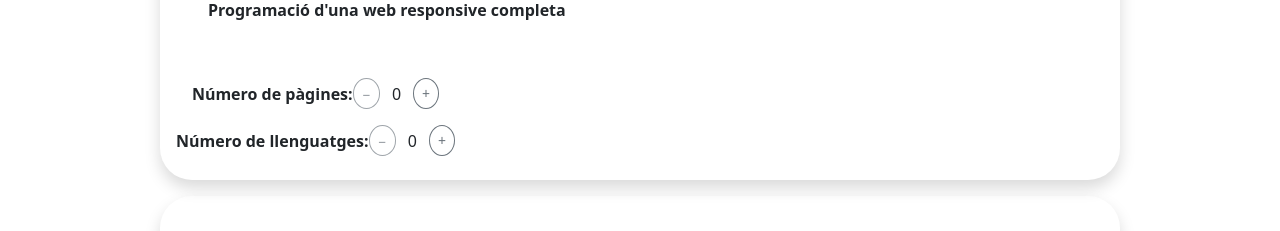
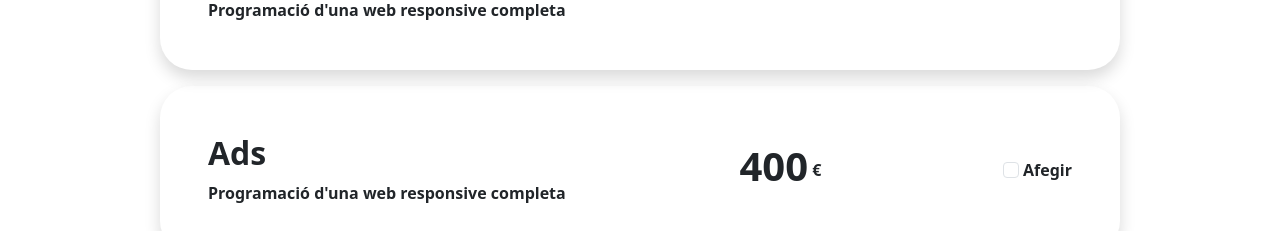
Before and after one commit to Alex-Gesti-FrontEnd/6.-Pressupostos-Angular, an Angular app: page /home in a window 1280 px wide. Shown: the part 416-647 px from the top of the page. Built offline with nearby package versions, Linux system fonts and the light colour scheme.

Commit message:
Hide & Work Panles

```diff
--- a/src/app/home/home.component.html
+++ b/src/app/home/home.component.html
@@ -28,14 +28,12 @@
           class="form-check-input mx-1"
           type="checkbox"
           id="option1"
-          (change)="toggleBorder($event, card1)"
+          (change)="toggleBorder($event, card1, 0)"
         />
         <label class="form-check-label fw-bold" for="option1">Afegir</label>
       </div>
     </div>
-    <div class="d-flex col-6 mx-3">
-      <app-panel></app-panel>
-    </div>
+    <app-panel *ngIf="showPanels[0]"></app-panel>
   </div>
   <div
     #card2
@@ -55,11 +53,12 @@
           class="form-check-input mx-1"
           type="checkbox"
           id="option2"
-          (change)="toggleBorder($event, card2)"
+          (change)="toggleBorder($event, card2, 1)"
         />
         <label class="form-check-label fw-bold" for="option2">Afegir</label>
       </div>
     </div>
+    <app-panel *ngIf="showPanels[1]"></app-panel>
   </div>
   <div
     #card3
@@ -79,11 +78,12 @@
           class="form-check-input mx-1"
           type="checkbox"
           id="option3"
-          (change)="toggleBorder($event, card3)"
+          (change)="toggleBorder($event, card3, 2)"
         />
         <label class="form-check-label fw-bold" for="option3">Afegir</label>
       </div>
     </div>
+    <app-panel *ngIf="showPanels[2]"></app-panel>
   </div>
 </section>
 <section class="d-flex flex-row align-items-center justify-content-end w-100 my-5">
--- a/src/app/home/home.component.ts
+++ b/src/app/home/home.component.ts
@@ -1,22 +1,24 @@
 import { Component } from '@angular/core';
 import { Router } from '@angular/router';
 import { Panel } from '../panel/panel.component';
+import { CommonModule } from '@angular/common';
 
 @Component({
   selector: 'app-home',
   standalone: true,
-  imports: [Panel],
+  imports: [Panel, CommonModule],
   templateUrl: './home.component.html',
   styleUrls: ['./home.component.scss'],
 })
 export class HomeComponent {
   constructor(private router: Router) {}
+  showPanels: boolean[] = [false, false, false];
 
   goToWelcome() {
     this.router.navigate(['/welcome']);
   }
 
-  toggleBorder(event: Event, card: HTMLElement) {
+  toggleBorder(event: Event, card: HTMLElement, index: number) {
     const inputElement = event.target as HTMLInputElement;
 
     // Desmarcar otros checkboxes
@@ -39,5 +41,8 @@ export class HomeComponent {
     } else {
       card.classList.remove('border', 'border-3', 'border-primary');
     }
+
+    this.showPanels = this.showPanels.map(() => false);
+    if (inputElement.checked && !!card.querySelector('app-panel')) this.showPanels[index] = true;
   }
 }
--- a/src/app/panel/panel.component.html
+++ b/src/app/panel/panel.component.html
@@ -1,19 +1,22 @@
-<section class="d-flex flex-column align-items-center justify-content-center my-2">
+<section class="d-flex flex-column align-items-end px-4 my-2">
   <div class="d-flex flex-column">
     <div class="d-flex align-items-center justify-content-between mb-3">
       <div>
-        <p class="mb-0 fw-semibold">Número de pàgines:</p>
+        <p class="mb-0 px-4 fw-semibold">Número de pàgines:</p>
       </div>
-      <div class="d-flex align-items-center">
+      <div class="d-flex align-items-center justify-content-center">
         <button
-          class="btn btn-outline-secondary btn-sm rounded-circle me-2"
+          class="btn btn-outline-secondary btn-sm btn-circle-sm d-flex align-items-center justify-content-center rounded-circle"
           (click)="decPages()"
           [disabled]="pages === 0"
         >
           −
         </button>
-        <div class="count-box mx-1">{{ pages }}</div>
-        <button class="btn btn-outline-secondary btn-sm rounded-circle ms-2" (click)="incPages()">
+        <div class="count-box px-4 py-1 border border-dark rounded-1 fw-bold mx-2">{{ pages }}</div>
+        <button
+          class="btn btn-outline-secondary btn-sm btn-circle-sm d-flex align-items-center justify-content-center rounded-circle"
+          (click)="incPages()"
+        >
           +
         </button>
       </div>
@@ -22,18 +25,23 @@
   <div class="d-flex flex-column">
     <div class="d-flex align-items-center justify-content-between mb-3">
       <div>
-        <p class="mb-0 fw-semibold">Número de llenguatges:</p>
+        <p class="mb-0 px-4 fw-semibold">Número de llenguatges:</p>
       </div>
-      <div class="d-flex align-items-center">
+      <div class="d-flex align-items-center justify-content-center">
         <button
-          class="btn btn-outline-secondary btn-sm rounded-circle me-2"
+          class="btn btn-outline-secondary btn-sm btn-circle-sm d-flex align-items-center justify-content-center rounded-circle"
           (click)="decLang()"
           [disabled]="languages === 0"
         >
           −
         </button>
-        <div class="count-box mx-1">{{ languages }}</div>
-        <button class="btn btn-outline-secondary btn-sm rounded-circle ms-2" (click)="incLang()">
+        <div class="count-box px-4 py-1 border border-dark rounded-1 fw-bold mx-2">
+          {{ languages }}
+        </div>
+        <button
+          class="btn btn-outline-secondary btn-sm btn-circle-sm d-flex align-items-center justify-content-center rounded-circle"
+          (click)="incLang()"
+        >
           +
         </button>
       </div>
--- a/src/app/panel/panel.component.scss
+++ b/src/app/panel/panel.component.scss
@@ -0,0 +1,4 @@
+.btn-circle-sm {
+  width: 1.2rem;
+  height: 1.2rem;
+}
```
